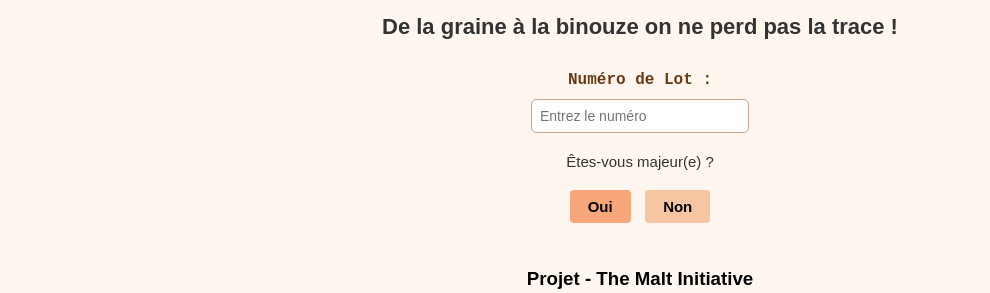
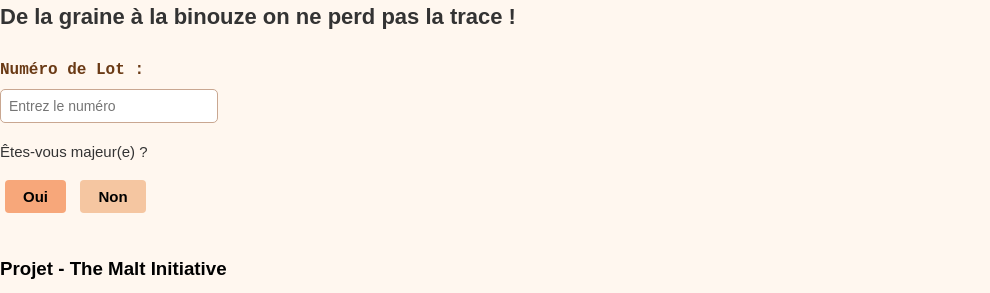
Before and after one commit to themaltinitiative-ops/Malt-Initiative, a website: page Frontend/img/pp.html in a window 1280 px wide. Shown: the part 146-439 px from the top of the page, without its empty margins (0-990 px from the left). Drawn offline with Linux system fonts and the light colour scheme.

Commit message:
Update pp.html

```diff
--- a/Frontend/img/pp.html
+++ b/Frontend/img/pp.html
@@ -12,23 +12,22 @@
             padding: 0;
             background-color: #fff7ef;
             font-family: Arial, sans-serif;
-            text-align: center;
+            text-align: left; /* commence à gauche */
         }
 
         /* CONTENEUR PRINCIPAL */
         .container {
-            width: max-content;  /* largeur s'adapte au contenu (ici la bannière) */
-            margin: 0 auto;      /* centre horizontalement */
-            text-align: center;
+            width: fit-content; /* largeur = largeur du contenu (bannière) */
+            text-align: left;   /* le contenu suit la largeur du conteneur */
         }
 
         /* HEADER & FOOTER IMAGES */
         .header-images img,
         .footer-images img {
-            max-height: 120px;  /* limite la hauteur */
-            width: auto;        /* garde les proportions */
+            max-height: 120px;
+            width: auto;       /* garde les proportions */
             display: block;
-            margin: 10px auto;  /* centre chaque image */
+            margin: 0;         /* plus de centrage automatique */
         }
 
         /* SLOGAN */
```
